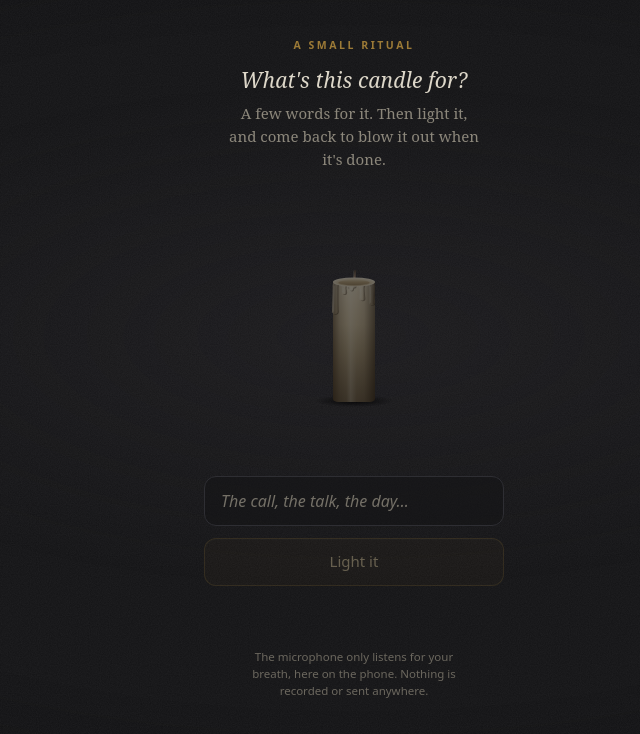
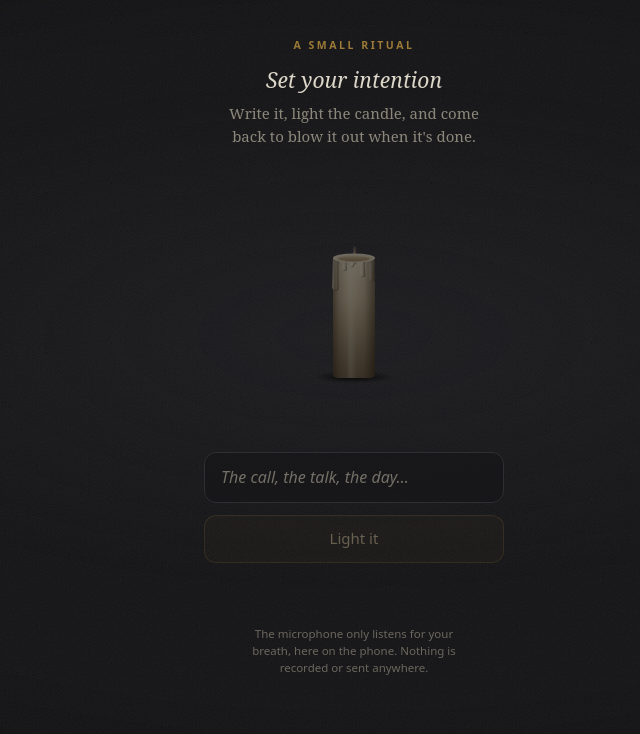
Before and after one commit to mydude-industries/tilia, a plain HTML site: page webapp/candle.html in a window 1280 px wide. Shown: the whole page, without its empty margins (286-926 px from the left). Drawn offline with Linux system fonts and the light colour scheme.

Commit message:
candle: "Set your intention"
Co-Authored-By: Claude Opus 5.5 <noreply@anthropic.com>

```diff
--- a/webapp/candle.html
+++ b/webapp/candle.html
@@ -16,8 +16,8 @@
   <div class="room" aria-hidden="true"><i class="glow"></i><i class="grain"></i></div>
   <div class="head" id="head">
     <p class="kicker" id="kicker">A small ritual</p>
-    <h1 id="title">What's this candle for?</h1>
-    <p class="lead" id="lead">A few words for it. Then light it, and come back to blow it out when it's done.</p>
+    <h1 id="title">Set your intention</h1>
+    <p class="lead" id="lead">Write it, light the candle, and come back to blow it out when it's done.</p>
   </div>
   <canvas id="fx" aria-hidden="true"></canvas>
   <p class="sr" id="after" aria-live="polite"></p>
@@ -107,7 +107,7 @@
   <form class="ask" id="ask" autocomplete="off" hidden>
     <div class="ask-line">
       <input class="ask-field" id="field" type="text" maxlength="60" enterkeyhint="go"
-        autocapitalize="sentences" placeholder="The call, the talk, the day…" aria-label="What's this candle for?">
+        autocapitalize="sentences" placeholder="The call, the talk, the day…" aria-label="Your intention">
     </div>
     <button type="submit" class="tap go" id="light" disabled>Light it</button>
   </form>
@@ -129,6 +129,6 @@
 <script src="candle-seal.js?v=1"></script>
 <script src="candle-voice.js?v=3"></script>
 <script src="candle-follow.js?v=10"></script>
-<script src="candle.js?v=15"></script>
+<script src="candle.js?v=16"></script>
 </body>
 </html>
--- a/webapp/candle.js
+++ b/webapp/candle.js
@@ -169,8 +169,8 @@
     candle.style.setProperty("--burnt", "0px");
     CandleFlame.setBurn(0);
     main.classList.remove("lit", "out", "rising");
-    title.textContent = "What's this candle for?";
-    lead.textContent = "A few words for it. Then light it, and come back to blow it out when it's done.";
+    title.textContent = "Set your intention";
+    lead.textContent = "Write it, light the candle, and come back to blow it out when it's done.";
     say.textContent = "";
     hint.textContent = "";
     field.value = "";
--- a/webapp/worksheets/candle.json
+++ b/webapp/worksheets/candle.json
@@ -4,7 +4,7 @@
   "title": "Candle",
   "pitch": "Light it before the hard thing, and blow it out when it's done.",
   "cards": [
-    {"id": "intention", "kind": "text", "short": "for", "prompt": "What's this candle for?", "personal": false, "max_chars": 120},
+    {"id": "intention", "kind": "text", "short": "for", "prompt": "Set your intention", "personal": false, "max_chars": 120},
     {"id": "lit", "kind": "text", "short": "lit", "prompt": "Lit", "personal": false, "max_chars": 16},
     {"id": "out", "kind": "text", "short": "blown out", "prompt": "Blown out", "personal": false, "max_chars": 16},
     {"id": "answer", "kind": "text", "short": "how it went", "prompt": "How did it go?", "personal": false, "max_chars": 200}
```
